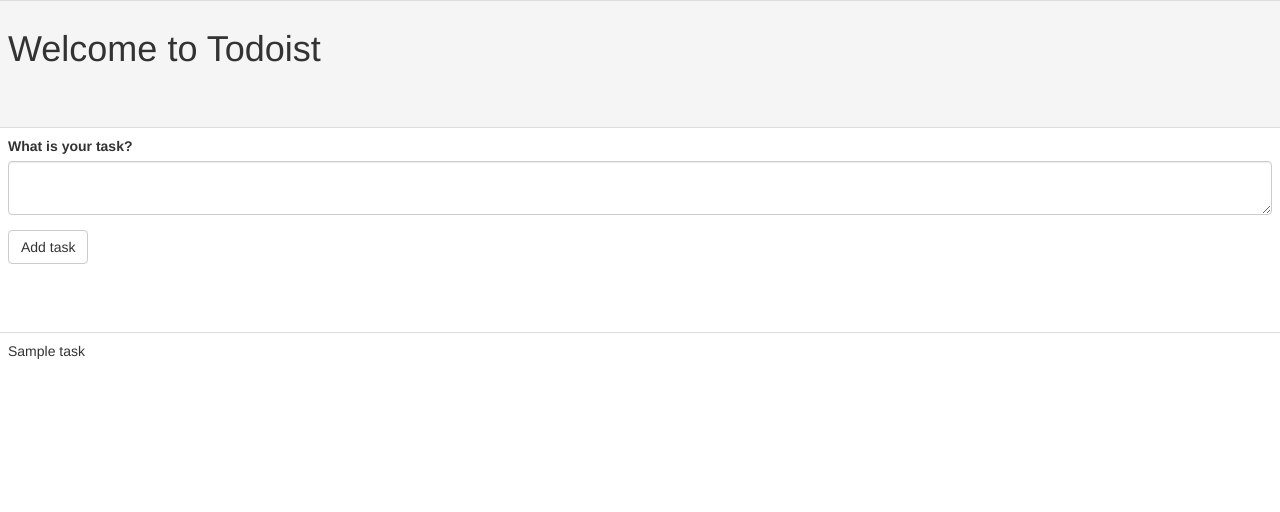
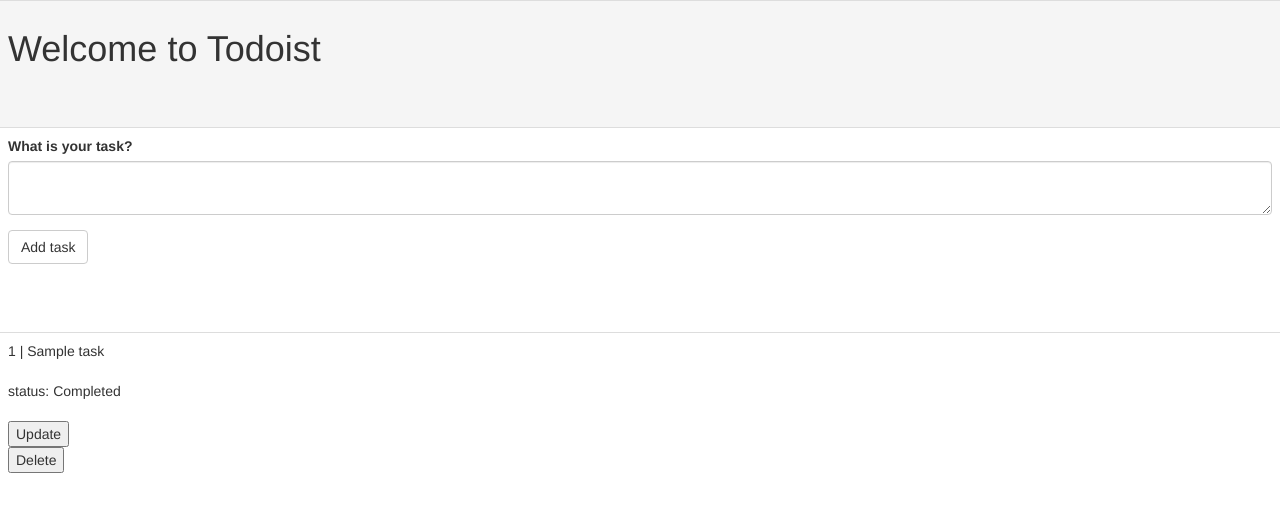
Before and after one commit to pchandzynski/todoist-flask, a Flask app: page / in a window 1280 px wide. Shown: the top 512 px of the page. Run offline with Flask 2, Linux system fonts and the light colour scheme; tables that the repository leaves empty hold one stand-in row (values such as "Sample post"); some libraries are stand-ins or nearby versions.

Commit message:
usuwanie i  update zadan

```diff
--- a/app/forms.py
+++ b/app/forms.py
@@ -6,6 +6,3 @@
 class TaskForm(FlaskForm):
     title = TextAreaField('What is your task?',  validators=[DataRequired()])
     add_task = SubmitField('Add task')
-
-    # delete_task = SubmitField('Delete task')
-    # finished_task = SubmitField('Finish task')
--- a/app/models.py
+++ b/app/models.py
@@ -5,3 +5,9 @@
     id =  db.Column(db.Integer, primary_key=True)
     title =  db.Column(db.String(140))
     status = db.Column(db.Boolean)
+
+    # def __init__(self, status):
+    #     status = False
+
+    #bez  self też nie działa
+    #dlaczego nie  mogę ustawić deafultowo jednego property
--- a/app/routes.py
+++ b/app/routes.py
@@ -1,5 +1,5 @@
 from app import app, db
-from flask import render_template
+from flask import render_template, url_for, redirect
 from app.models import Task
 from app.forms import TaskForm
 
@@ -7,8 +7,25 @@
 def index():
     form = TaskForm()
     if form.validate_on_submit():
-        tasks = Task(title=form.title.data)
+        tasks = Task(title=form.title.data, status=False)
         db.session.add(tasks)
         db.session.commit()
     tasks = db.session.query(Task).all()
+
     return render_template('base.html', title='Home', tasks=tasks , form=form)
+
+@app.get('/update/<int:task_id>')
+def update(task_id):
+    task = db.session.query(Task).filter(Task.id == task_id).first()
+    #task = db.session.query(Task).filter(id=task_id).first()
+    task.status = not task.status #dlaczego status nie  podświetla
+    db.session.commit()
+    return redirect(url_for("index", task=task))
+
+@app.get('/delete/<int:task_id>')
+def delete(task_id):
+    task = db.session.query(Task).filter(Task.id == task_id).first()
+    #task = db.session.query(Task).filter(id=task_id).first()
+    db.session.delete(task)
+    db.session.commit()
+    return redirect(url_for("index"))
--- a/app/templates/base.html
+++ b/app/templates/base.html
@@ -31,9 +31,26 @@
 <table class="table table-hover">
     <tr>
         <td>
-        {{task.title}}
+        {{task.id}} | {{task.title}}
+        <br>
+        <br>
+        status:
+        {% if task.status == False %}
+        Not Completed
+        {% else %}
+        Completed
+        {% endif %}
+        <br>
+        <br>
+        <form action="/update/{{ task.id }}">
+            <button type="submit">Update</button>
+        </form>
+        <form action="/delete/{{ task.id }}">
+            <button type="submit">Delete</button>
+        </form>
         </td>
     </tr>
+
 </table>
 {% endfor %}
 {% endblock %}
```
Also changed, not shown: app.db.
